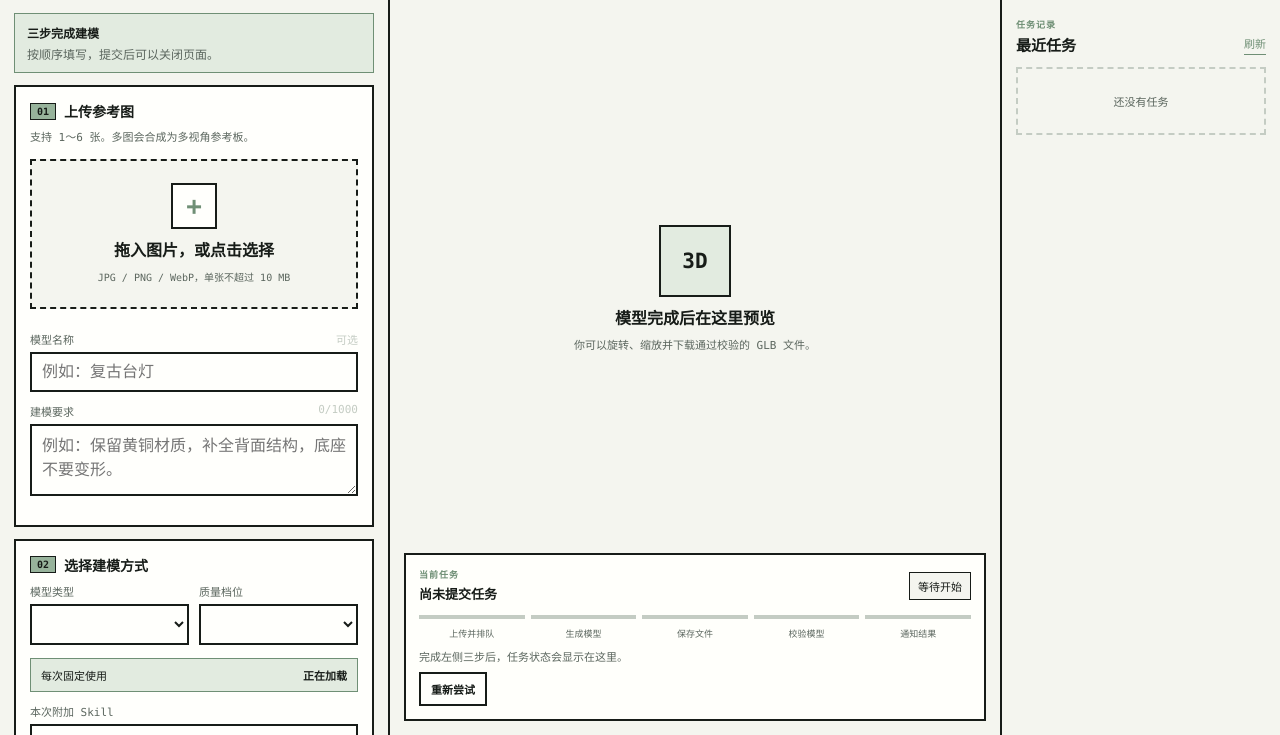
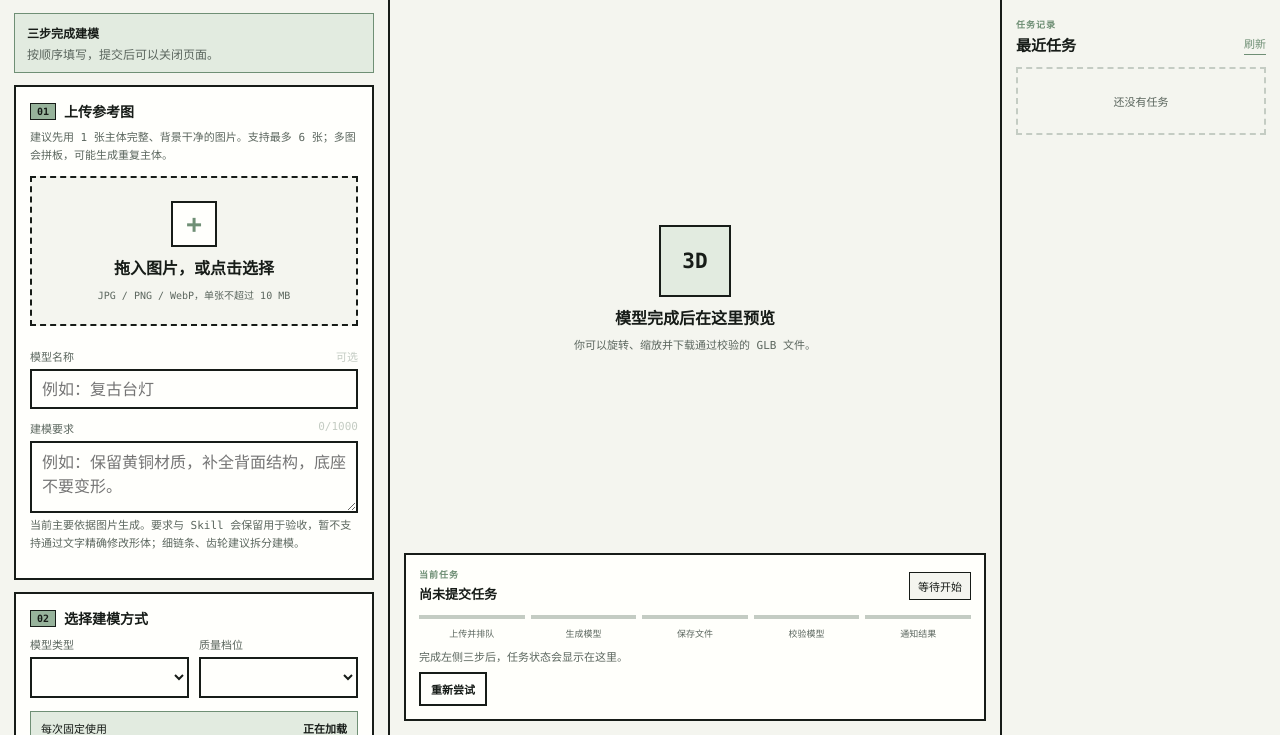
Before and after one commit to gsyIsWatchingU/3d-modeling-studio, a website: page public/index.html in a window 1280 px wide. Shown: the part 65-800 px from the top of the page. Drawn offline with nearby package versions, Linux system fonts and the light colour scheme.

Commit message:
fix: 明确图像建模边界与复杂结构选图建议

```diff
--- a/public/index.html
+++ b/public/index.html
@@ -32,7 +32,7 @@
 
                 <section class="step-card" aria-labelledby="step1Title">
                     <h2 id="step1Title"><span class="step-no">01</span>上传参考图</h2>
-                    <p class="step-copy">支持 1～6 张。多图会合成为多视角参考板。</p>
+                    <p class="step-copy">建议先用 1 张主体完整、背景干净的图片。支持最多 6 张；多图会拼板，可能生成重复主体。</p>
                     <div class="upload-area" id="uploadArea" tabindex="0" role="button" aria-label="选择参考图片">
                         <input type="file" id="fileInput" accept="image/jpeg,image/png,image/webp" multiple hidden>
                         <span class="upload-icon" aria-hidden="true">+</span>
@@ -47,6 +47,7 @@
                     <div class="form-group">
                         <label for="promptInput">建模要求 <span id="promptCount">0/1000</span></label>
                         <textarea id="promptInput" maxlength="1000" placeholder="例如：保留黄铜材质，补全背面结构，底座不要变形。"></textarea>
+                        <p class="step-copy">当前主要依据图片生成。要求与 Skill 会保留用于验收，暂不支持通过文字精确修改形体；细链条、齿轮建议拆分建模。</p>
                     </div>
                 </section>
 
```
